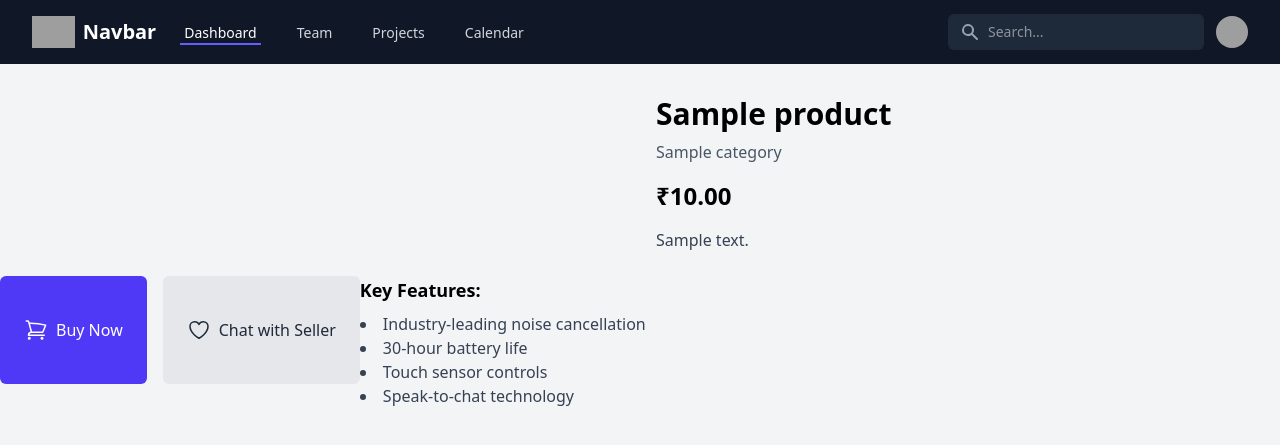
After one commit to Anandhu-369/marketplace, a Django app: page /traders/productdetails/1 in a window 1280 px wide. The commit adds this page. Shown: the top 445 px of the page. Run offline with Django 5.2, Linux system fonts and the light colour scheme; tables that the repository leaves empty hold one stand-in row (values such as "Sample post"); parts of the project's set-up code (start-up, migrations or seed data) failed here and were passed over; grey boxes are pictures that could not be loaded.

Commit message:
'newpush'

```diff
--- a/marketplace/urls.py
+++ b/marketplace/urls.py
@@ -17,10 +17,12 @@ Including another URLconf
 from django.contrib import admin
 from django.urls import path,include
 from traders.views import SigninView
+from django.conf import settings
+from django.conf.urls.static import static
 
 
 urlpatterns = [
     path('admin/', admin.site.urls),
     path('',SigninView.as_view(),name="signin"),
     path('traders/',include("traders.urls")),
-]
+] + static(settings.MEDIA_URL, document_root=settings.MEDIA_ROOT)
--- /dev/null
+++ b/traders/templates/product_details.html
@@ -0,0 +1,85 @@
+{% extends 'base.html' %}
+{% block base %}
+<div class="bg-gray-100">
+  <div class="container mx-auto px-4 py-8">
+    <div class="flex flex-wrap -mx-4">
+
+
+      <!-- Product Images -->
+
+      <div class="w-full md:w-1/2 px-4 mb-8">
+    {% with img=i.images.first %}
+    {% if img %}
+     <img src="{{ img.image.url }}" alt="Product" class="w-full h-auto rounded-lg shadow-md mb-4" id="mainImage">
+{% endif %}
+{% endwith %}
+        {% for img in i.images.all %}
+        <div class="flex gap-4 py-4 justify-center overflow-x-auto">
+          <img src="{{ img.image.url }}" alt="Thumbnail 1"
+                        class="size-16 sm:size-20 object-cover rounded-md cursor-pointer opacity-60 hover:opacity-100 transition duration-300"
+                        onclick="changeImage(this.src)">
+        </div>
+        {% endfor %}
+      </div>
+
+      <!-- Product Details -->
+      <div class="w-full md:w-1/2 px-4">
+        <h2 class="text-3xl font-bold mb-2">{{form_data.title}}</h2>
+        <p class="text-gray-600 mb-4">{{form_data.category}}
+        <div class="mb-4">
+          <span class="text-2xl font-bold mr-2">₹{{form_data.price}}</span>
+
+        </div>
+
+        <p class="text-gray-700 mb-6">{{form_data.description}}</p>
+
+        <div class="mb-6">
+         {{form_data.}}
+          </div>
+        </div>
+        <div class="flex space-x-4 mb-6">
+          <button
+                        class="bg-indigo-600 flex gap-2 items-center text-white px-6 py-2 rounded-md hover:bg-indigo-700 focus:outline-none focus:ring-2 focus:ring-indigo-500 focus:ring-offset-2">
+                        <svg xmlns="http://www.w3.org/2000/svg" fill="none" viewBox="0 0 24 24"
+                            stroke-width="1.5" stroke="currentColor" class="size-6">
+                            <path stroke-linecap="round" stroke-linejoin="round"
+                                d="M2.25 3h1.386c.51 0 .955.343 1.087.835l.383 1.437M7.5 14.25a3 3 0 0 0-3 3h15.75m-12.75-3h11.218c1.121-2.3 2.1-4.684 2.924-7.138a60.114 60.114 0 0 0-16.536-1.84M7.5 14.25 5.106 5.272M6 20.25a.75.75 0 1 1-1.5 0 .75.75 0 0 1 1.5 0Zm12.75 0a.75.75 0 1 1-1.5 0 .75.75 0 0 1 1.5 0Z" />
+                        </svg>
+                        Buy Now
+                    </button>
+          <button
+                        class="bg-gray-200 flex gap-2 items-center  text-gray-800 px-6 py-2 rounded-md hover:bg-gray-300 focus:outline-none focus:ring-2 focus:ring-gray-500 focus:ring-offset-2">
+                        <svg xmlns="http://www.w3.org/2000/svg" fill="none" viewBox="0 0 24 24"
+                            stroke-width="1.5" stroke="currentColor" class="size-6">
+                            <path stroke-linecap="round" stroke-linejoin="round"
+                                d="M21 8.25c0-2.485-2.099-4.5-4.688-4.5-1.935 0-3.597 1.126-4.312 2.733-.715-1.607-2.377-2.733-4.313-2.733C5.1 3.75 3 5.765 3 8.25c0 7.22 9 12 9 12s9-4.78 9-12Z" />
+                        </svg>
+                        <!-- {% if form_data.is_negotiatable %}
+                        Negotiable
+                        {% else %}
+
+                        {% endif %} -->
+                        Chat with Seller
+                    </button>
+        </div>
+
+        <div>
+          <h3 class="text-lg font-semibold mb-2">Key Features:</h3>
+          <ul class="list-disc list-inside text-gray-700">
+            <li>Industry-leading noise cancellation</li>
+            <li>30-hour battery life</li>
+            <li>Touch sensor controls</li>
+            <li>Speak-to-chat technology</li>
+          </ul>
+        </div>
+      </div>
+    </div>
+  </div>
+
+  <script>
+    function changeImage(src) {
+            document.getElementById('mainImage').src = src;
+        }
+  </script>
+</div>
+{% endblock base %}
--- a/traders/urls.py
+++ b/traders/urls.py
@@ -2,5 +2,6 @@ from django.urls import path
 from traders.views import *
 urlpatterns = [
     path('signup',SignupView.as_view(),name="signup"),
-    path('homepage',HomePageView.as_view(),name="homepage")
+    path('homepage',HomePageView.as_view(),name="homepage"),
+    path('productdetails/<int:pid>',ProductDetailsView.as_view(),name="productdetails"),
 ]
--- a/traders/views.py
+++ b/traders/views.py
@@ -36,4 +36,9 @@ class SigninView(FormView):
 class HomePageView(View):
     def get(self,request):
         form_data=Product.objects.all()
-        return render(request,"homepage.html",{"form_data":form_data})
+        return render(request,"home.html",{"form_data":form_data})
+class ProductDetailsView(View):
+    def get(self,request,**kwargs):
+        pid=kwargs.get('pid')
+        form_data=Product.objects.get(id=pid)
+        return render(request,"product_details.html",{"form_data":form_data})
```
Also changed, not shown: traders/templates/home.html (+33 -0 lines), db.sqlite3, traders/migrations/0002_product_seller_alter_product_current_bid_and_more.py (added), traders/migrations/0003_alter_product_seller.py (added), traders/migrations/0004_alter_product_seller.py (added), traders/migrations/0005_alter_product_seller.py (added), traders/migrations/0006_alter_product_seller.py (added), traders/migrations/0007_alter_product_seller.py (added), traders/migrations/0008_alter_product_seller.py (added).
